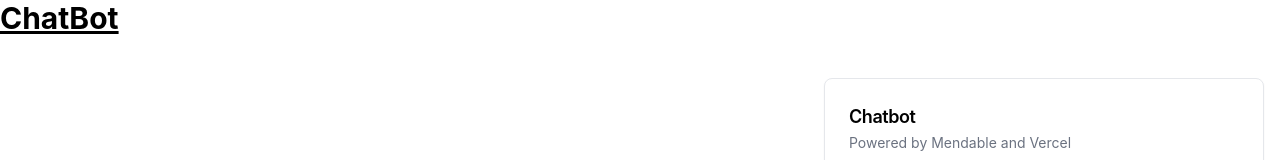
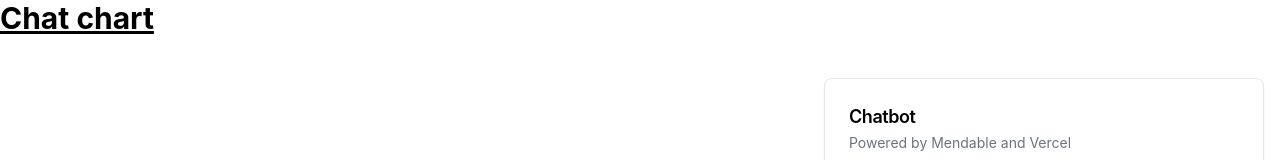
Before and after one commit to annshiv/chat-chart, a React (Create React App) app: page / in a window 1280 px wide. Shown: the top 160 px of the page. Built offline with nearby package versions, Linux system fonts and the light colour scheme.

Commit message:
Init configuration

```diff
--- a/public/index.html
+++ b/public/index.html
@@ -24,10 +24,10 @@
       work correctly both with client-side routing and a non-root public URL.
       Learn how to configure a non-root public URL by running `npm run build`.
     -->
-    <title>React App</title>
+    <title>Chat chart</title>
   </head>
   <body>
-    <noscript>You need to enable JavaScript to run this app.</noscript>
+    <noscript>The revolutionary AI-powered chat chart application that transforms your data visualization experience.</noscript>
     <div id="root"></div>
     <!--
       This HTML file is a template.
--- a/src/App.tsx
+++ b/src/App.tsx
@@ -4,7 +4,7 @@ import Chatbot from './Chatbot';
 const App: React.FC = () => {
   return (
     <div>
-      <h1 className="text-3xl font-bold underline">ChatBot</h1>
+      <h1 className="text-3xl font-bold underline">Chat chart</h1>
       <Chatbot />
     </div>
   );
```
Also changed, not shown: 1 other file (tests, documents, lock files or other folders).
